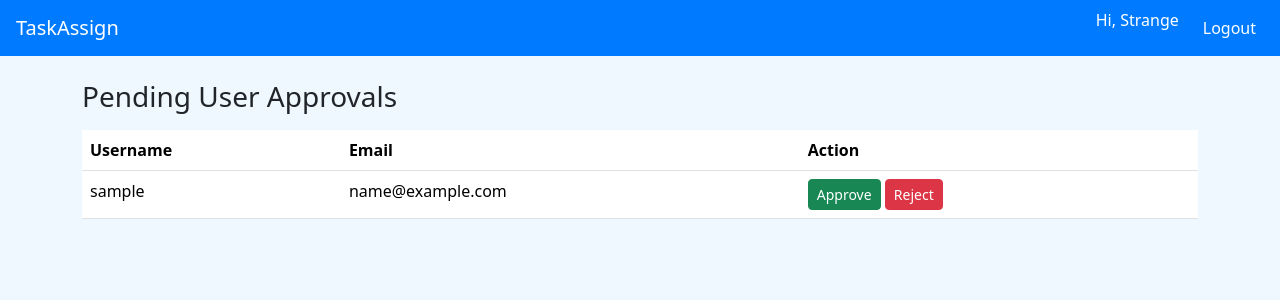
After one commit to Strangemortal/TaskAssign, a Django app: page /pending-users/ in a window 1280 px wide. The commit adds this page. Shown: the top 300 px of the page. Run offline with Django 5.2, Linux system fonts and the light colour scheme; a user stored in the database is signed in; tables that the repository leaves empty hold one stand-in row (values such as "Sample post").

Commit message:
hahahaha

```diff
--- a/core/models.py
+++ b/core/models.py
@@ -51,7 +51,14 @@ class Task(models.Model):
 
     def __str__(self):
         return self.title
+class PendingUser(models.Model):
+    username = models.CharField(max_length=150, unique=True)
+    email = models.EmailField(unique=True)
+    password = models.CharField(max_length=128)  # store hashed later if needed
+    created_at = models.DateTimeField(auto_now_add=True)
 
+    def __str__(self):
+        return self.username
 class Comment(models.Model):
     task = models.ForeignKey(Task, on_delete=models.CASCADE, related_name='comments')
     author = models.ForeignKey(User, on_delete=models.CASCADE)
--- a/core/templates/core/dashboard.html
+++ b/core/templates/core/dashboard.html
@@ -8,6 +8,9 @@
     <div class="d-flex justify-content-between align-items-center mb-4">
         <a class="btn btn-warning text-dark" href="{% url 'submitted_tasks' %}">
             📋 Review Submitted Tasks
+        </a>
+        <a class="btn btn-outline-danger" href="{% url 'pending_users' %}">
+            👥 Manage Pending Users
         </a>
         <a href="{% url 'create_task' %}" class="btn btn-success">+ Create Task</a>
     </div>
--- /dev/null
+++ b/core/templates/core/pending_users.html
@@ -0,0 +1,21 @@
+{% extends 'base.html' %}
+{% block content %}
+<h3 class="mb-3">Pending User Approvals</h3>
+<table class="table">
+    <thead>
+        <tr><th>Username</th><th>Email</th><th>Action</th></tr>
+    </thead>
+    <tbody>
+        {% for user in pending_users %}
+        <tr>
+            <td>{{ user.username }}</td>
+            <td>{{ user.email }}</td>
+            <td>
+                <a href="{% url 'approve_user' user.id %}" class="btn btn-success btn-sm">Approve</a>
+                <a href="{% url 'reject_user' user.id %}" class="btn btn-danger btn-sm">Reject</a>
+            </td>
+        </tr>
+        {% endfor %}
+    </tbody>
+</table>
+{% endblock %}
--- a/core/urls.py
+++ b/core/urls.py
@@ -3,8 +3,8 @@ from . import views
 from django.shortcuts import redirect
 
 urlpatterns = [
-    path('', lambda request: redirect('login')),
-    path('login/', views.login_view, name='login'),
+
+    path('', views.login_view, name='login'),
     path('dashboard/', views.dashboard_view, name='dashboard'),
     path('create-task/', views.create_task, name='create_task'),
     path('update-status/<int:task_id>/', views.update_status, name='update_status'),
@@ -16,4 +16,9 @@ urlpatterns = [
     path('tasks/review/<int:task_id>/', views.review_task, name='review_task'),
     path('signup/', views.signup_view, name='signup'),
 
+    path("pending-users/", views.pending_users, name="pending_users"),
+path("approve-user/<int:user_id>/", views.approve_user, name="approve_user"),
+path("reject-user/<int:user_id>/", views.reject_user, name="reject_user"),
+
+
 ]
--- a/core/views.py
+++ b/core/views.py
@@ -1,5 +1,5 @@
 from django.shortcuts import render, get_object_or_404
-from .models import Task
+from .models import PendingUser, Task
 from django.utils import timezone
 from django.contrib.admin.views.decorators import staff_member_required
 from django.shortcuts import render, redirect, get_object_or_404
@@ -168,43 +168,51 @@ def review_task(request, task_id):
 
 
 
+@staff_member_required
+def pending_users(request):
+    users = PendingUser.objects.all()
+    return render(request, "core/pending_users.html", {"pending_users": users})
+
+
+@staff_member_required
+def approve_user(request, user_id):
+    pending = PendingUser.objects.get(id=user_id)
+    User.objects.create_user(username=pending.username, email=pending.email, password=pending.password)
+    pending.delete()
+    messages.success(request, f"User '{pending.username}' approved.")
+    return redirect("pending_users")
+
+
+@staff_member_required
+def reject_user(request, user_id):
+    pending = PendingUser.objects.get(id=user_id)
+    pending.delete()
+    messages.info(request, f"User '{pending.username}' rejected.")
+    return redirect("pending_users")
 
 def signup_view(request):
     if request.method == "POST":
-        # name = request.POST["name"]
         username = request.POST["username"]
         email = request.POST["email"]
         password = request.POST["password"]
         confirm_password = request.POST["confirm_password"]
-        # role = request.POST['role']
-        user = User.objects.create_user(username=username, email=email, password=password)
-
 
         if password != confirm_password:
             messages.error(request, "Passwords do not match.")
             return render(request, "core/signup.html")
 
-        if User.objects.filter(username=username).exists():
-            messages.error(request, "Username already exists.")
+        if PendingUser.objects.filter(username=username).exists() or User.objects.filter(username=username).exists():
+            messages.error(request, "Username already taken.")
             return render(request, "core/signup.html")
 
-        if User.objects.filter(email=email).exists():
+        if PendingUser.objects.filter(email=email).exists() or User.objects.filter(email=email).exists():
             messages.error(request, "Email already in use.")
             return render(request, "core/signup.html")
 
-        # # Optionally split name
-        # name_parts = name.split(" ", 1)
-        # first_name = name_parts[0]
-        # last_name = name_parts[1] if len(name_parts) > 1 else ""
+        # Save to pending list
+        PendingUser.objects.create(username=username, email=email, password=password)
 
-        user = User.objects.create_user(
-            username=username,
-            email=email,
-            password=password,
-            # first_name=first_name,
-            # last_name=last_name
-        )
-        login(request, user)
-        return redirect("dashboard")  # or "login" if you want to force re-login
+        messages.success(request, "Account request sent. Waiting for admin approval.")
+        return redirect("login")
 
     return render(request, "core/signup.html")
```
Also changed, not shown: core/migrations/0005_pendinguser.py (added), db.sqlite3.
